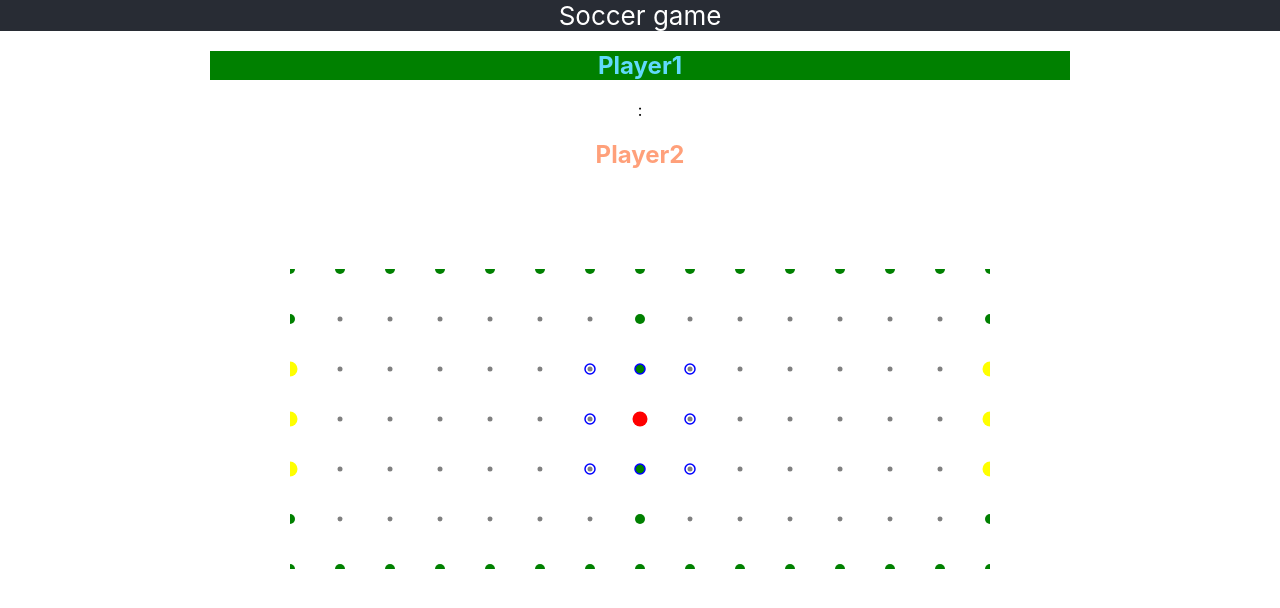
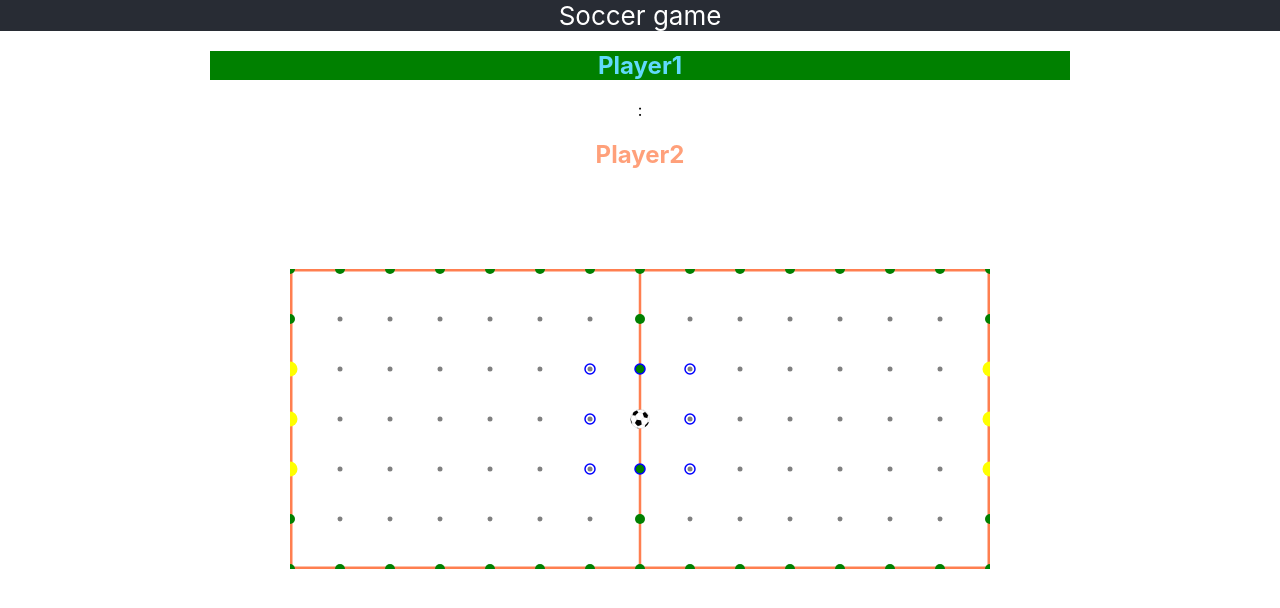
Before and after one commit to just-jeb/react-soccer, a React (Create React App) app: page /game in a window 1280 px wide. Shown: the top 608 px of the page. Built offline with nearby package versions, Linux system fonts and the light colour scheme.

Commit message:
Add animations + ball svg

```diff
--- a/src/Ball/Ball.component.tsx
+++ b/src/Ball/Ball.component.tsx
@@ -5,6 +5,27 @@ interface BallComponentProps {
     ballPosition: IPoint;
 }
 
-export const BallComponent = React.memo<BallComponentProps>(({ballPosition: {x,y}}) => {
-    return <circle cx={x} cy={y} r={0.15} fill={'red'}/>
+//TODO: use svg asset instead of inline
+
+export const BallComponent = React.memo<BallComponentProps>(({ballPosition: {x, y}}) => {
+    return (
+        <g>
+            <g transform={`translate(${x},${y})`}>
+
+                <g transform={'scale(0.00008)'}>
+                    <g>
+                        <animateTransform attributeName="transform" attributeType={'XML'} type={"rotate"}
+                                          from={"0"} to={"360"} dur={"10s"} repeatCount={"indefinite"}/>
+                        <g stroke="#000" strokeWidth="24">
+
+                            <circle fill="#fff" r="2376"/>
+                            <path fill="none"
+                                  d="m-1643-1716 155 158m-550 2364c231 231 538 195 826 202m-524-2040c-491 351-610 1064-592 1060m1216-1008c-51 373 84 783 364 1220m-107-2289c157-157 466-267 873-329m-528 4112c-50 132-37 315-8 510m62-3883c282 32 792 74 1196 303m-404 2644c310 173 649 247 1060 180m-340-2008c-242 334-534 645-872 936m1109-2119c-111-207-296-375-499-534m1146 1281c100 3 197 44 290 141m-438 495c158 297 181 718 204 1140"/>
+                        </g>
+                        <path fill="#000"
+                              d="m-1624-1700c243-153 498-303 856-424 141 117 253 307 372 492-288 275-562 544-724 756-274-25-410-2-740-60 3-244 84-499 236-764zm2904-40c271 248 537 498 724 788-55 262-105 553-180 704-234-35-536-125-820-200-138-357-231-625-340-924 210-156 417-296 616-368zm-3273 3033a2376 2376 0 0 1-378-1392l59-7c54 342 124 674 311 928-36 179-2 323 51 458zm1197-1125c365 60 717 120 1060 180 106 333 120 667 156 1000-263 218-625 287-944 420-372-240-523-508-736-768 122-281 257-561 464-832zm3013 678a2376 2376 0 0 1-925 1147l-116-5c84-127 114-297 118-488 232-111 464-463 696-772 86 30 159 72 227 118zm-2287 1527a2376 2376 0 0 1-993-251c199 74 367 143 542 83 53 75 176 134 451 168z"/>
+                    </g>
+                </g>
+            </g>
+        </g>)
 });
--- a/src/Field/Field.component.tsx
+++ b/src/Field/Field.component.tsx
@@ -13,19 +13,26 @@ export interface FieldProps {
     fieldSize: IDimensions,
 }
 
+const FIELD_BORDER_COLOR = 'coral';
+
 export class FieldComponent extends React.PureComponent<FieldProps> {
     render() {
         return this.buildSvg();
     }
 
     buildSvg() {
-        const {fieldSize, nodesIds} = this.props;
+        const {fieldSize: {width, height}, nodesIds} = this.props;
+        const middle = Math.floor(width / 2);
         //TODO: move SVG width and preserveAspectRation to CSS
         return (
             <div className={styles.field}>
                 <svg width={700}
-                     viewBox={`0 0 ${fieldSize.width - 1} ${fieldSize.height - 1}`}
+                     viewBox={`0 0 ${width - 1} ${height - 1}`}
                      preserveAspectRatio={'xMidYMid meet'}>
+                    <g stroke={`${FIELD_BORDER_COLOR}`}>
+                        <rect width={width - 1} height={height - 1} fillOpacity={0} strokeWidth={0.1}/>
+                        <line x1={middle} y1={0} x2={middle} y2={height - 1} strokeWidth={0.05}/>
+                    </g>
                     <PathContainer/>
                     {
                         nodesIds.map(id => <FieldNodeContainer key={id} id={id}/>)
--- a/src/NextMovesGrid/NextMovesGrid.component.tsx
+++ b/src/NextMovesGrid/NextMovesGrid.component.tsx
@@ -11,7 +11,11 @@ export const NextMovesGridComponent = React.memo<NextMovesGridProps>((props) =>
         {
             props.nextMoves.map(({coordinates: {x, y}, id}) =>
                 <g key={id} transform={`translate(${x - 0.5}, ${y - 0.5})`} onClick={() => props.onClick(id)}>
-                        <circle cx={0.5} cy={0.5} r={0.1} stroke={'blue'} strokeWidth={0.03} fillOpacity={0}/>
+                    <circle cx={0.5} cy={0.5} r={0.1} stroke={'blue'} strokeWidth={0.03} fillOpacity={0}>
+                        <animate attributeName="r" begin="0s" dur="1s" repeatCount="indefinite"
+                                 from="0.1" to="0.1" values='0.1; 0.11; 0.12; 0.13; 0.12; 0.11; 0.1'
+                                 keyTimes={'0; 0.1; 0.3; 0.5; 0.7; 0.9; 1'}/>
+                    </circle>
                     <rect cx={0} cy={0} width={1} height={1} fillOpacity={0} strokeOpacity={0}/>
                 </g>
             )
--- a/src/NextMovesGrid/NextMovesGrid.container.ts
+++ b/src/NextMovesGrid/NextMovesGrid.container.ts
@@ -4,7 +4,6 @@ import {connect} from "react-redux";
 import {NextMovesGridComponent} from "./NextMovesGrid.component";
 import {ThunkDispatch} from "redux-thunk";
 import {GameActions} from "../store/actions/game.actions";
-
 
 const mapStateToProps = (state: IState) => ({
     nextMoves: possibleMovesSelector(state)
```
Also changed, not shown: src/Ball/Soccerball.svg (added). Lines whose indentation alone changed are shown as unchanged.
